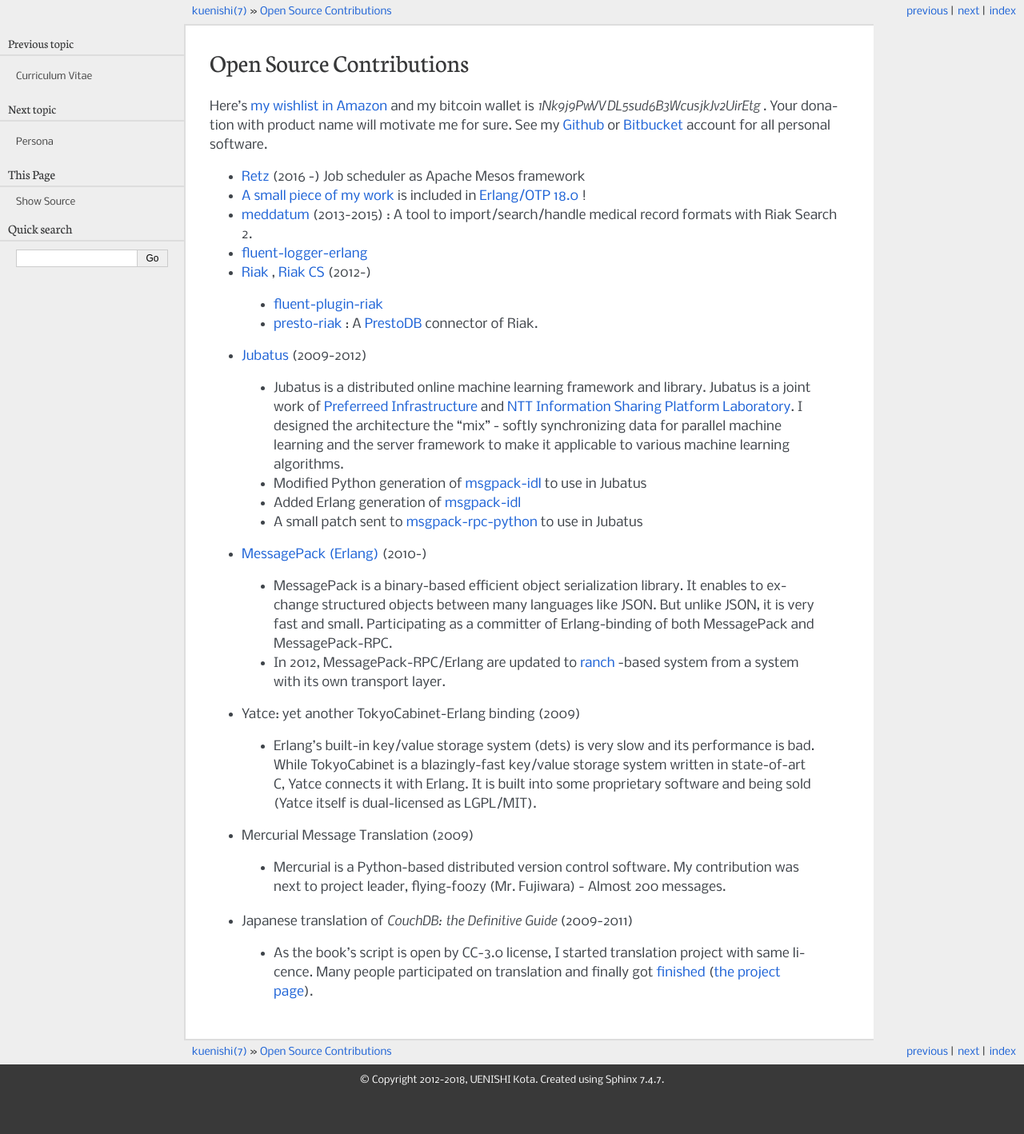
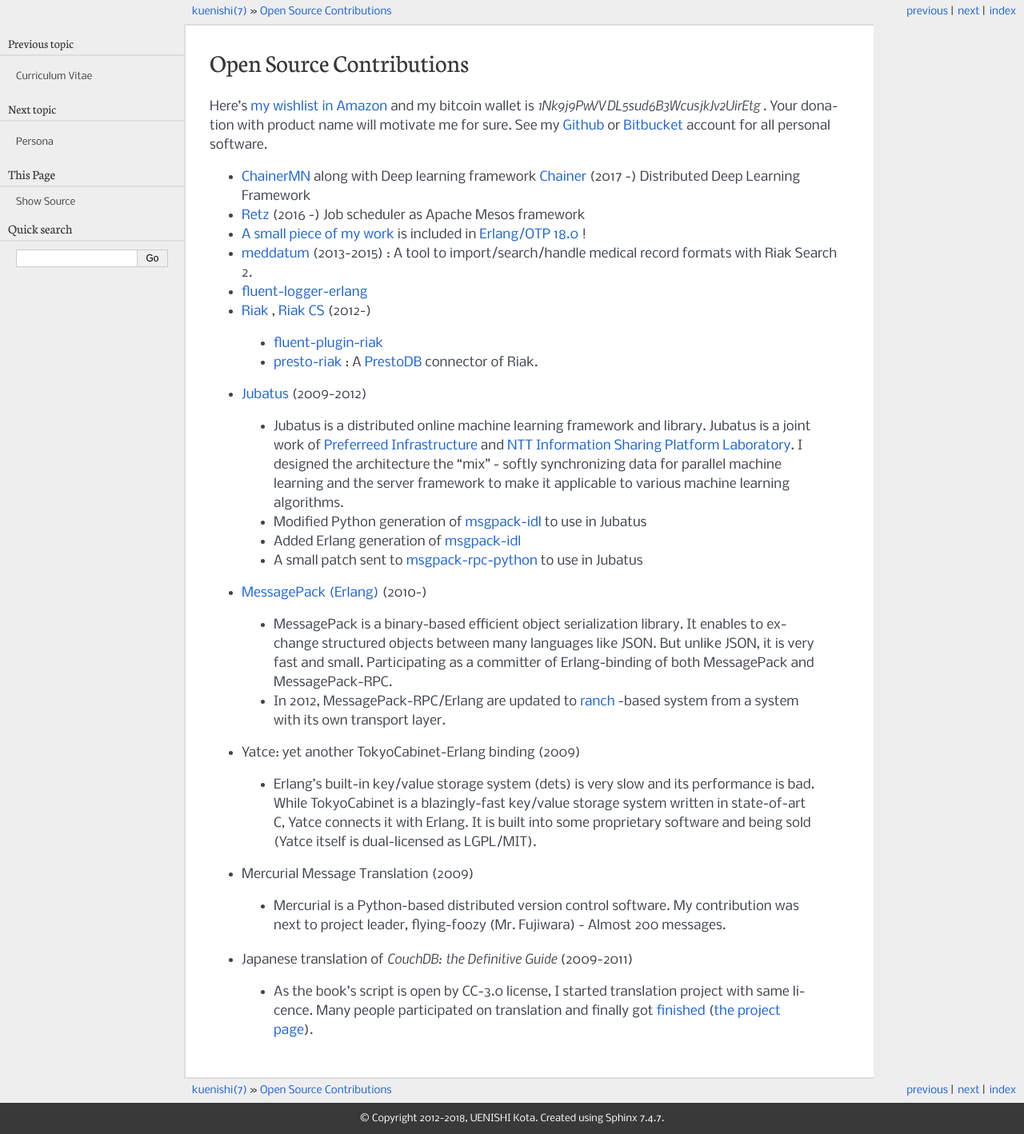
Before and after one commit to kuenishi/mywebsite, a Sphinx documentation site: the page built from source/opensource.rst, in a window 1280 px wide. Shown: the whole page at 80% size. Built offline with Sphinx 7.4.7, drawn with Linux system fonts in a browser that asks for light colours; before the commit the page ends 1370 px from its top, so only the background shows below that.

Commit message:
Add ChainerMN to my OSS work list

```diff
--- a/source/opensource.rst
+++ b/source/opensource.rst
@@ -2,6 +2,8 @@
 =========================
 
 Here's `my wishlist in Amazon <http://www.amazon.co.jp/registry/wishlist/1P6IW44XCM1H2>`_ and my bitcoin wallet is `1Nk9j9PwVVDL5sud6B3WcusjkJv2UirEtg` . Your donation with product name will motivate me for sure. See my `Github <https://github.com/kuenishi>`_ or `Bitbucket <https://bitbucket.org/kuenishi>`_ account for all personal software.
+
+- `ChainerMN <https://github.com/chainer/chainermn>`_ along with Deep learning framework `Chainer <https://chainer.org>`_ (2017 -) Distributed Deep Learning Framework
 
 - `Retz <https://github.com/retz/retz>`_ (2016 -) Job scheduler as Apache Mesos framework
 
```
